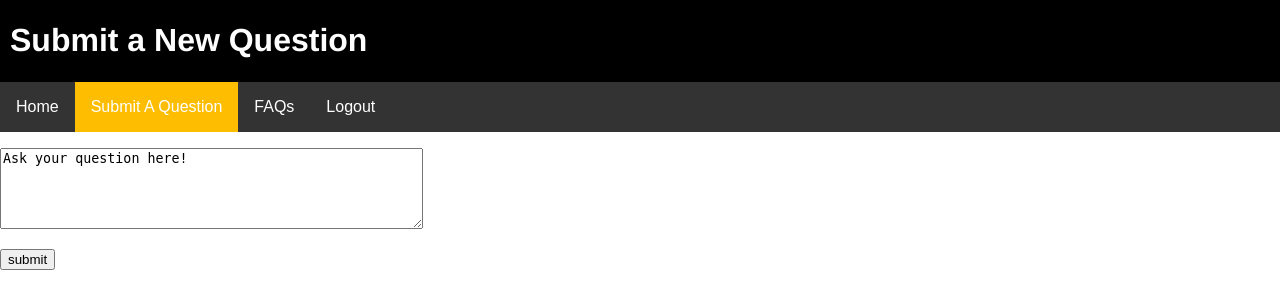
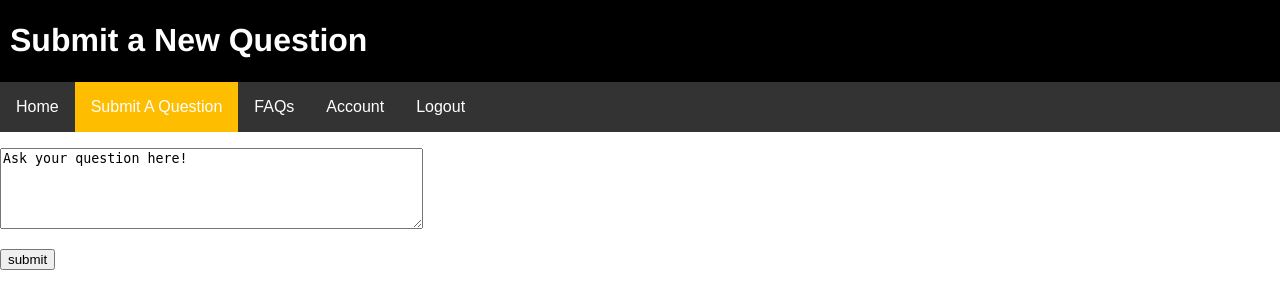
Before and after one commit to Team804/Project, a Python web app: template panthertaleslol/templates/submitquestion.html in a window 1280 px wide. Shown: the top 300 px of the page. Run offline with Jinja, Linux system fonts and the light colour scheme; the template is opened without the code that fills it, so the values that code supplies are empty.

Commit message:
Update submitquestion.html

```diff
--- a/panthertaleslol/templates/submitquestion.html
+++ b/panthertaleslol/templates/submitquestion.html
@@ -18,6 +18,8 @@
 					<form action="/submitquestion" method="GET"> <input class="current navlink" type='submit' value='Submit A Question'> </form></li>
 				<li class="navitem">
 					<form action="/FAQ" method="GET"> <input class="navlink" type='submit' value='FAQs'> </form></li>
+				<li class="navitem">
+                                	<form action="/studentaccountsettings" method="GET"> <input class="navlink" type='submit' value='Account'> </form></li>
 				<li class="navitem">
 					<form action="/logout" method="GET"> <input class="navlink" type='submit' value='Logout'> </form></li>
 			</ul>
```
